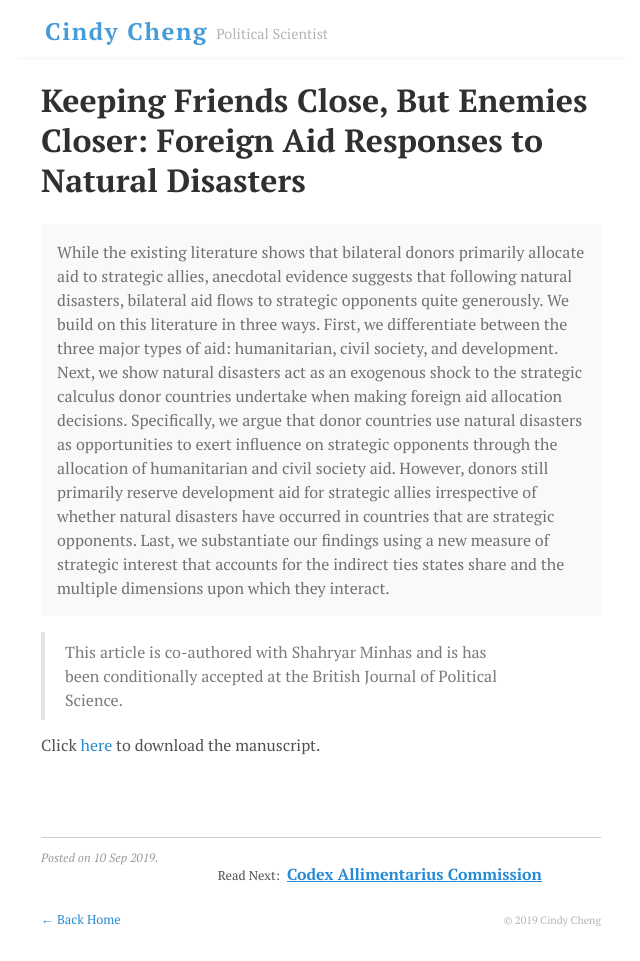
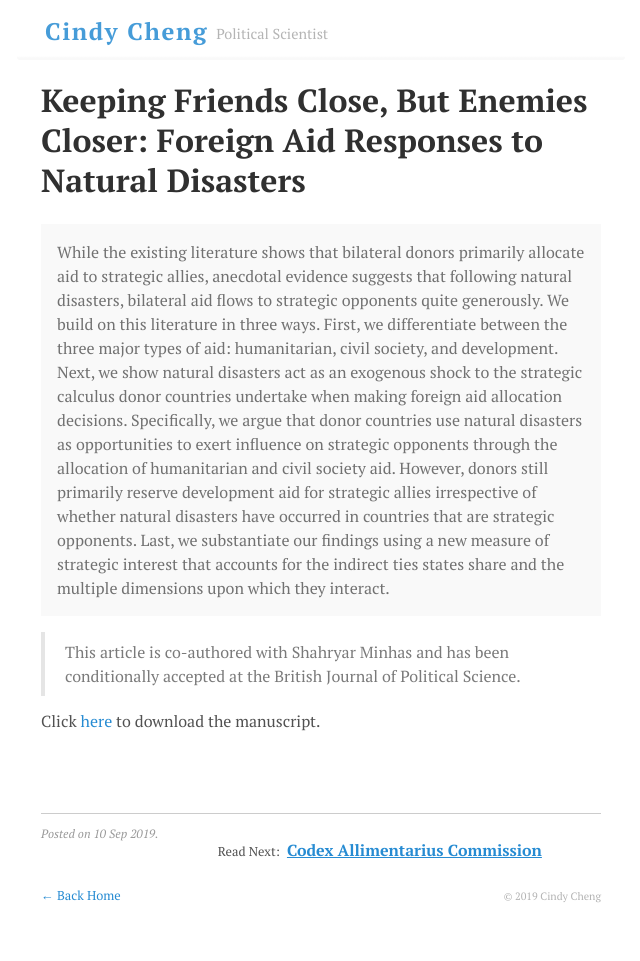
Before and after one commit to cindyyawencheng/cindyyawencheng.github.io, a Jekyll site: the page built from _posts/published/2019-09-10-keepingfriendsclose.md, in a window 1280 px wide. Shown: the whole page, without its empty margins (319-959 px from the left). Built offline with Jekyll 4.4.1, drawn with Linux system fonts in a browser that asks for light colours; after the commit the page ends 937 px from its top, so only the background shows below that.

Commit message:
fix typo

```diff
--- a/_posts/published/2019-09-10-keepingfriendsclose.md
+++ b/_posts/published/2019-09-10-keepingfriendsclose.md
@@ -10,7 +10,7 @@ category: published
 While the existing literature shows that bilateral donors primarily allocate aid to strategic allies, anecdotal evidence suggests that following natural disasters, bilateral aid flows to strategic opponents quite generously. We build on this literature in three ways. First, we differentiate between the three major types of aid: humanitarian, civil society, and development. Next, we show natural disasters act as an exogenous shock to the strategic calculus donor countries undertake when making foreign aid allocation decisions. Specifically, we argue that donor countries use natural disasters as opportunities to exert influence on strategic opponents through the allocation of humanitarian and civil society aid. However, donors still primarily reserve development aid for strategic allies irrespective of whether natural disasters have occurred in countries that are strategic opponents. Last, we substantiate our findings using a new measure of strategic interest that accounts for the indirect ties states share and the multiple dimensions upon which they interact.
 </div>
 
-> This article is co-authored with Shahryar Minhas and is has been conditionally accepted at the British Journal of Political Science.
+> This article is co-authored with Shahryar Minhas and has been conditionally accepted at the British Journal of Political Science.
 
 Click [here](https://syncandshare.lrz.de/dl/fiHuQEQPuEZTpARRS5h9Tddy/cheng_minhas_keepingEnemiesClose.pdf?inline) to download the manuscript.
 
```
